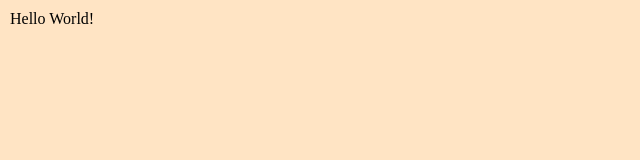
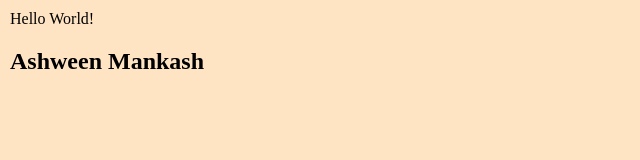
Before and after one commit to AshweenMankash/githubforkrmangalam, a plain HTML site: page index.html in a window 1280 px wide. Shown: the whole page, without its empty margins (0-640 px from the left). Drawn offline with Linux system fonts and the light colour scheme.

Commit message:
Title added

```diff
--- a/index.html
+++ b/index.html
@@ -8,6 +8,6 @@
 </head>
 <body>
     Hello World!
-    <div></div>
+    <h2>Ashween Mankash</h2>
 </body>
 </html>
```
